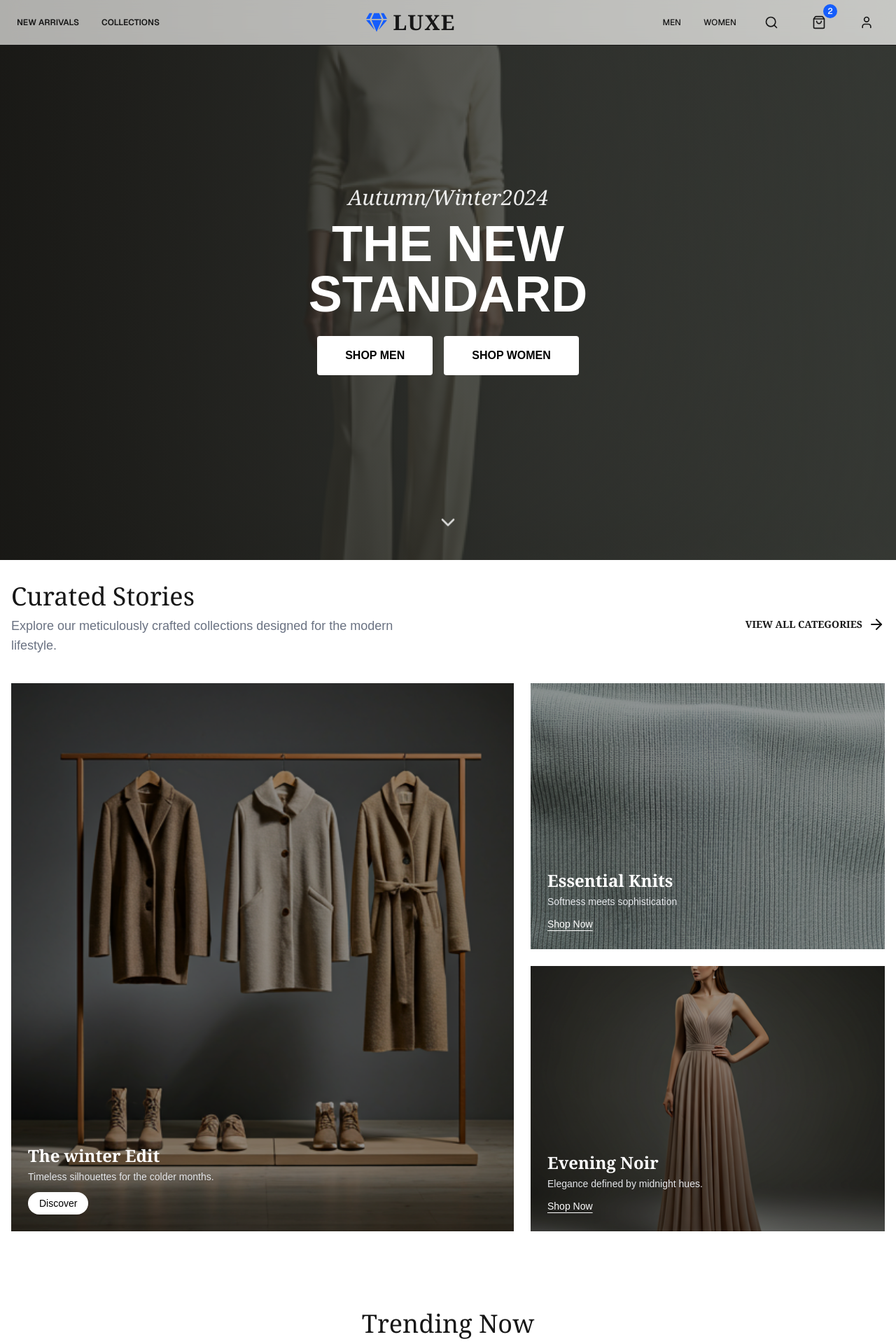
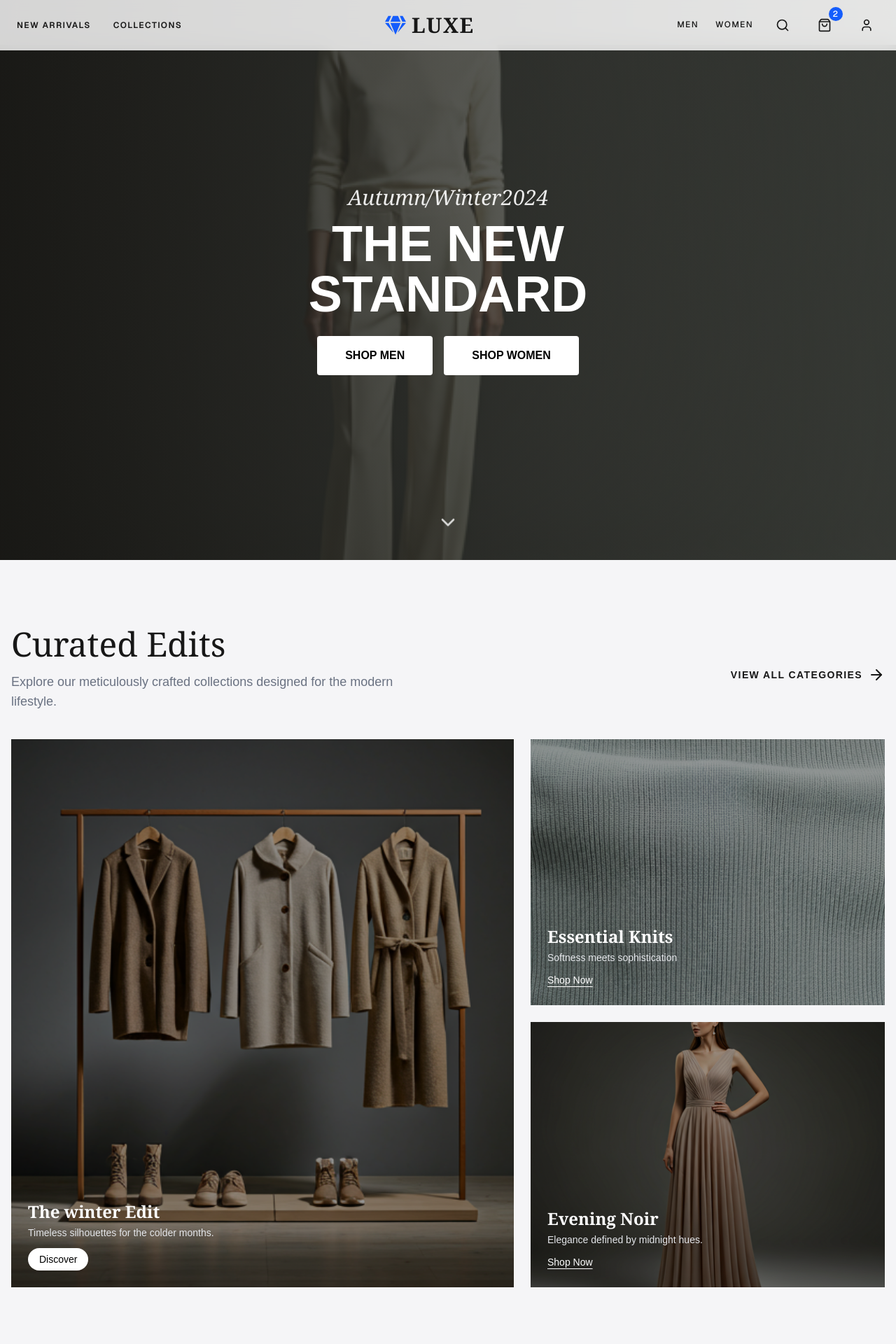
Before and after one commit to Siva2512/E-Commerce_frontend, a Next.js app: page / in a window 1280 px wide. Shown: the top 1920 px of the page at 70% size. Built offline with nearby package versions, Linux system fonts and the light colour scheme.

Commit message:
changed all the correction

```diff
--- a/src/components/Navbar.jsx
+++ b/src/components/Navbar.jsx
@@ -4,8 +4,10 @@ import { FaGem } from "react-icons/fa";
 
 export default function Navbar() {
   return (
-    <nav className="w-full bg-[#e6e6e3] border-b fixed top-0 left-0 z-50 backdrop-blur-md bg-[#e6e6e3]/70">
-      <div className="max-w-7xl mx-auto px-6 h-16 grid grid-cols-[auto,1fr,auto] items-center">
+    <nav className="w-full bg-white/80 border-b-transparent fixed top-0 left-0 z-50 backdrop-blur-md ">
+      {/* w-full bg-white/80 backdrop-blur-md fixed top-0 z-50 border-b border-black/5  */}
+
+      <div className="mx-auto flex  max-w-7xl items-center justify-between px-6  py-4.5 uppercase text-sm tracking-widest">
 
         {/* LEFT MENU */}
         <div className="hidden sm:flex gap-8 whitespace-nowrap font-sans text-[12px] ">
@@ -22,7 +24,7 @@ export default function Navbar() {
 
         {/* RIGHT MENU */}
 
-        <div className="flex items-center gap-8 font-medium font-sans text-[12px]
+        <div className="flex items-center gap-6 font-medium font-sans text-[12px]
                 justify-end sm:justify-end col-start-3 sm:col-start-3">
                   <a className=" hidden sm:block cursor-pointer hover:text-blue-500" href="#">MEN</a>
                   <a className="hidden sm:block cursor-pointer hover:text-blue-500" href="#">WOMEN</a>
--- a/src/components/footer.jsx
+++ b/src/components/footer.jsx
@@ -7,13 +7,14 @@ import { FaGem } from "react-icons/fa";
 
 const Footer = () => {
   return (
-    <footer className="w-full bg-[#0b0f18] text-sm text-[#b6bdc7] px-10  md:px-10">
+    <footer className="w-full bg-[#0b0f18] text-sm text-[#b6bdc7]">
       {/* TOP FOOTER */}
-      <div className="mx-auto grid max-w-7xl grid-cols-1 gap-12 py-21  md:grid-cols-2 lg:grid-cols-4 border-b border-[#1f2430]">
+      <div className="mx-auto px-6 grid max-w-7xl grid-cols-1 gap-12 py-21  md:grid-cols-2 lg:grid-cols-4 border-b border-[#1f2430]">
+
         {/* BRAND */}
         <div className="space-y-6">
           <h2 className="text-2xl font-serif font-bold text-white flex items-center gap-2">
-            <FaGem className="text-3xl text-blue-600" />LUXE</h2>
+            LUXE</h2>
 
           <p className=" text-[#9ca3af]">
             Defining modern luxury since 2012. Our mission is to provide
--- a/src/pages/page2.jsx
+++ b/src/pages/page2.jsx
@@ -4,17 +4,19 @@ export default function CuratedStories (){
 
     return(
 
-        <section className="max-w-7xl mx-auto px-4 py-8">
+        <section className="max-w-7xl mx-auto bg-[#f5f5f7] px-4 py-24">
          {/* Heading */}
-       <div className="flex flex-col bg-white md:flex-row md:justify-between md:items-center mb-6" >
+       <div className="flex flex-col  md:flex-row md:justify-between md:items-center mb-6" >
       <div className="mb-4">
-        <h2 className="text-4xl font-serif font-medium">Curated Stories</h2>
+        <h2 className="text-4xl font-serif mb-4 md:text-5xl">Curated Edits</h2>
+
         <p className="text-gray-500 text-lg mt-2 max-w-xl">
          Explore our meticulously crafted collections designed for the modern lifestyle.
         </p>
       </div>
-      <a href="#" className="group flex items-center font-serif gap-2 text-sm mt-6 md:mt-0 font-bold uppercase">View All Categories
+      <a href="#" className="group flex items-center font-bold gap-2 tracking-widest text-sm mt-6 md:mt-0 font-bold uppercase">View All Categories
          <ArrowRight className="transition-transform duration-300 group-hover:translate-x-2" />
+         {/* group flex items-center gap-2 text-sm font-bold uppercase tracking-widest mt-6 md:mt-0 */}
       </a>
       </div>
 
--- a/src/pages/page3.jsx
+++ b/src/pages/page3.jsx
@@ -1,4 +1,5 @@
 import React from "react";
+import { BsPlusLg } from "react-icons/bs";
 import Image from "next/image";
 import img1 from "../../public/img4.png";
 import img2 from "../../public/img5.png";
@@ -20,7 +21,7 @@ const Page3 = () => {
 
       <div className="flex gap-6 overflow-x-auto scroll-smooth scrollbar-hide">
         {images.map((img) => (
-          <div key={img.id} className="group text-left min-w-[400px] flex flex-col items-center">
+          <div key={img.id} className="group text-left min-w-[350px] flex flex-col items-center">
 
             {/* Image Box */}
             <div className="relative h-[450px] w-full overflow-hidden">
@@ -28,13 +29,20 @@ const Page3 = () => {
               <Image
                 src={img.src}
                 alt={img.name}
-                className="object-cover transition duration-700 group-hover:scale-110"
+                className="object-cover transition scale-105 h-full duration-700 group-hover:scale-110"
               />
 
               {/* Hover Button */}
-              <button className="absolute bottom-0 left-0 w-full bg-black text-white py-3 text-sm font-medium opacity-0 group-hover:opacity-100 transition duration-300">
+              {/* <button className="absolute bottom-0  w-full bg-black text-white py-3 text-sm font-medium opacity-0 translate-y-full group-hover:translate-y-0">
       ADD TO BAG
-    </button>
+    </button> */}
+
+                <div className="absolute bottom-0 w-full translate-y-full group-hover:translate-y-0 transition-transform duration-300">
+                  <button className="w-full flex justify-center items-center gap-2 bg-gray-950 text-white py-4 text-xs font-bold uppercase tracking-widest">
+                    <BsPlusLg />
+                    Add to Bag
+                  </button>
+                </div>
 
             </div>
 
--- a/src/pages/page5.jsx
+++ b/src/pages/page5.jsx
@@ -1,10 +1,10 @@
 export default function Newsletter() {
   return (
-    <section className="w-full py-16 px-6 md:px-20 bg-white">
+    <section className="w-full py-16 max-w-7xl mx-auto px-4 sm:px-6 lg:px-8 bg-white">
       <div className="max-w-7xl mx-auto flex flex-col md:flex-row items-start justify-between gap-10">
 
         {/* Left Text */}
-        <div className="md:w-1/2 text-left">
+        <div className="md:w-1/2 text-left justify-start align-start">
           <h2 className="font-serif text-3xl mb-4">
             Join The Circle
           </h2>
@@ -15,14 +15,14 @@ export default function Newsletter() {
 
         {/* Right Form */}
         <div className="md:w-1/2 w-full">
-          <div className="flex items-center w-full border-b border-gray-300 pb-2">
+          <div className="flex items-end w-full border-b border-gray-300 pb-4 hover:border-[#155dfc]">
             <input
               type="email"
               placeholder="Email Address"
-              className="flex-1 bg-transparent outline-none text-sm placeholder-gray-400"
+              className="w-full bg-transparent pb-2 text-xl outline-none placeholder:text-[#6b7280] "
             />
 
-            <button className="whitespace-nowrap py-4 text-xs tracking-widest hover:text-[#155dfc]">
+            <button className="whitespace-nowrap pt-6 text-xs tracking-widest hover:text-[#155dfc] ">
               SIGN UP
             </button>
           </div>
```
